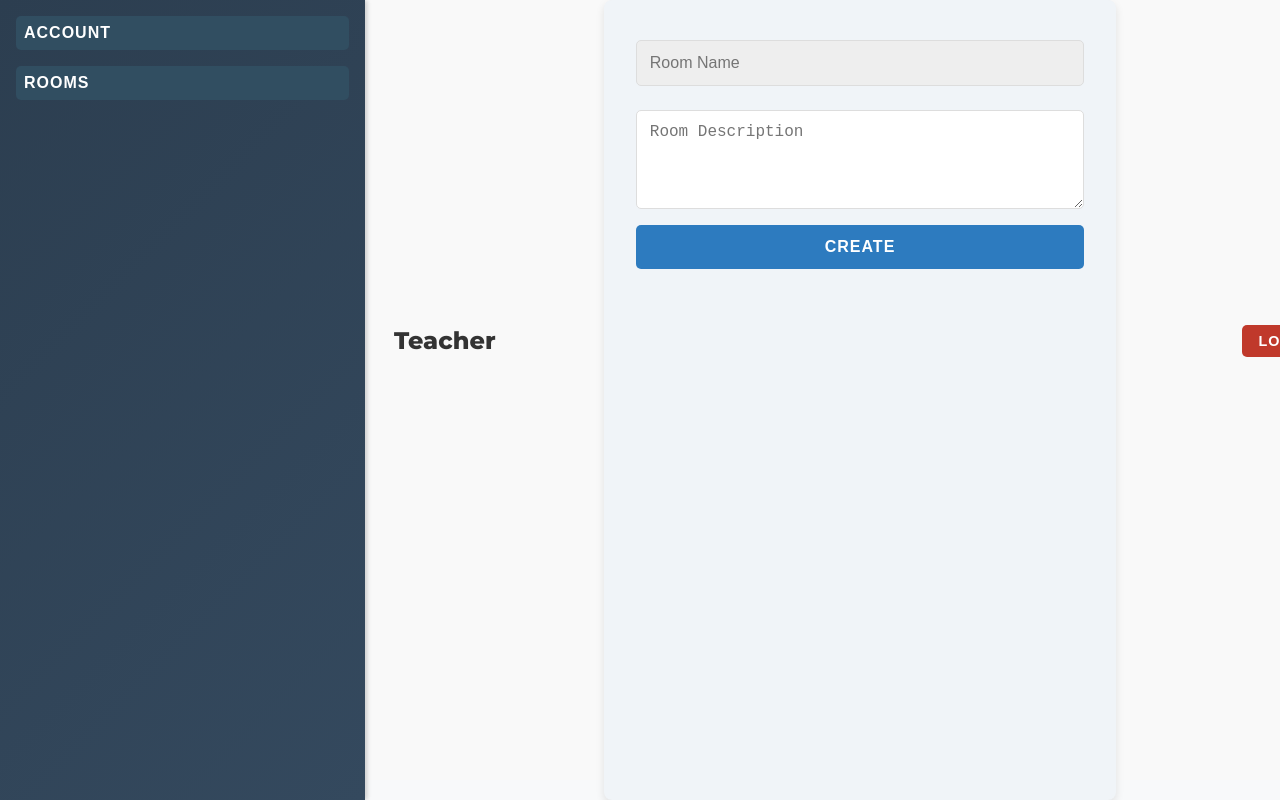
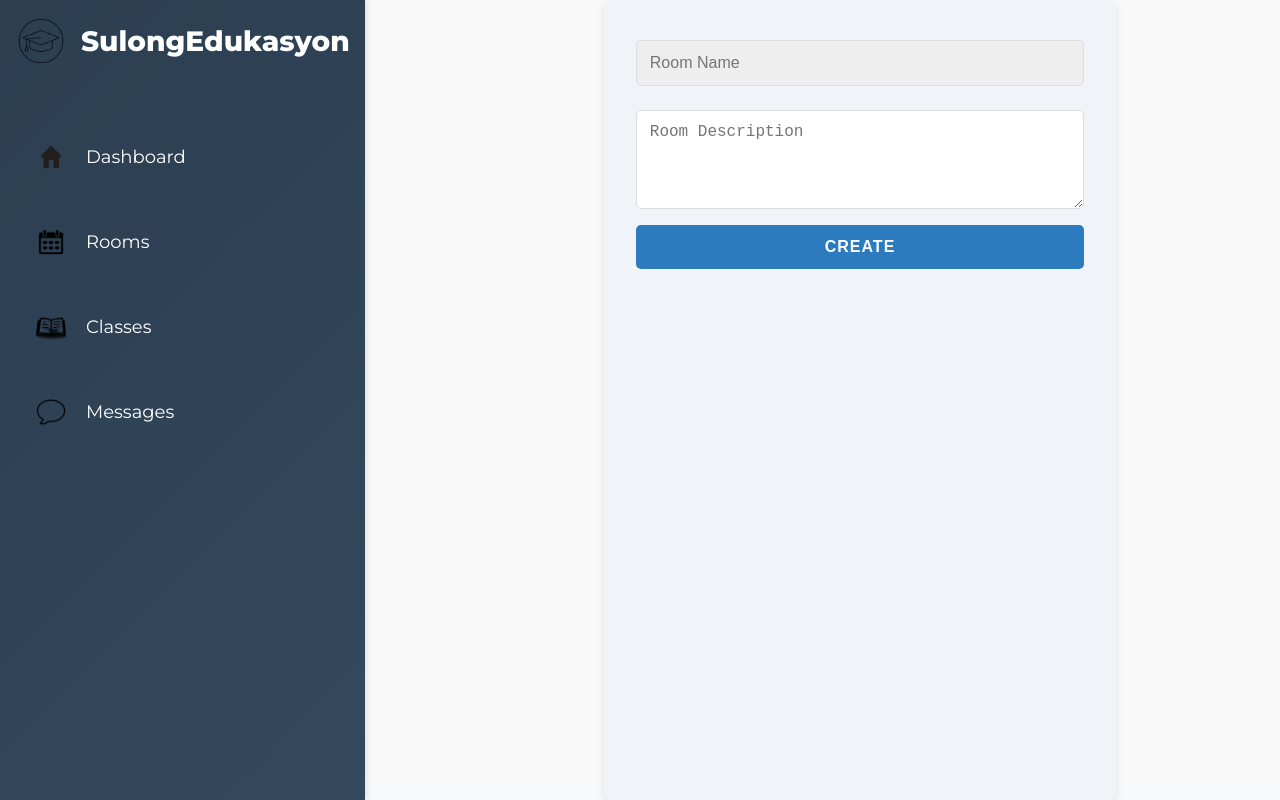
Before and after one commit to antonjoshuadominguez/SulongEdukasyon, a React (Vite) app in the folder frontend/: page /createroom in a window 1280 px wide. Built offline with nearby package versions, Linux system fonts and the light colour scheme; no server answers.

Commit message:
fixed createroom sidebar

```diff
--- a/frontend/src/view/components/CreateRoom.jsx
+++ b/frontend/src/view/components/CreateRoom.jsx
@@ -4,15 +4,8 @@ import "../css/CreateRoom.css";
 const CreateRoom = () => {
   return (
     <div className="dashboard-container">
-      <div className="sidebar">
-        <button className="sidebar-button">Account</button>
-        <button className="sidebar-button">Rooms</button>
-      </div>
-
       <div className="main-content">
         <header className="header">
-          <div className="teacher">Teacher</div>
-          <button className="logout">Logout</button>
         </header>
 
         <h1 className="page-title">Create Room</h1>
```
